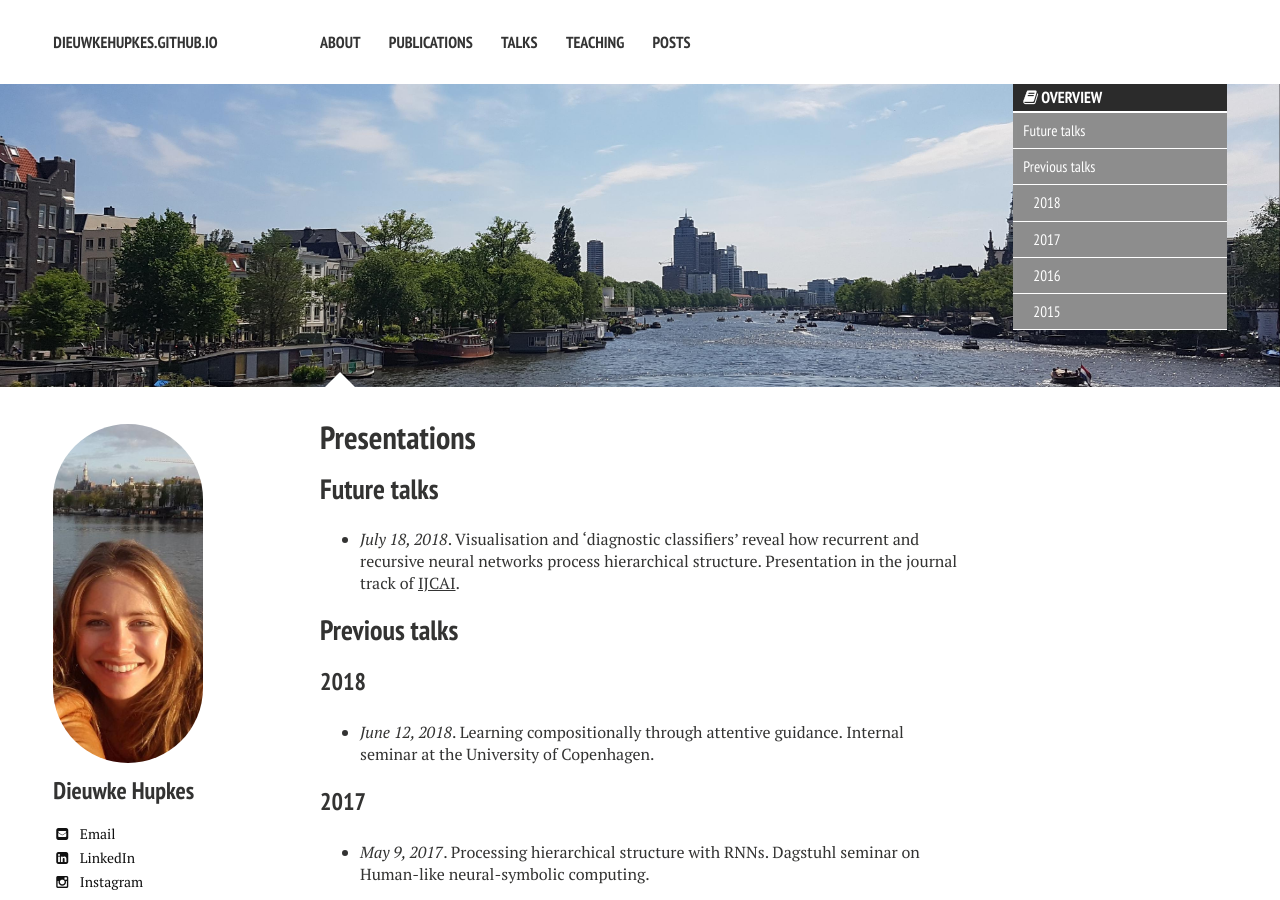
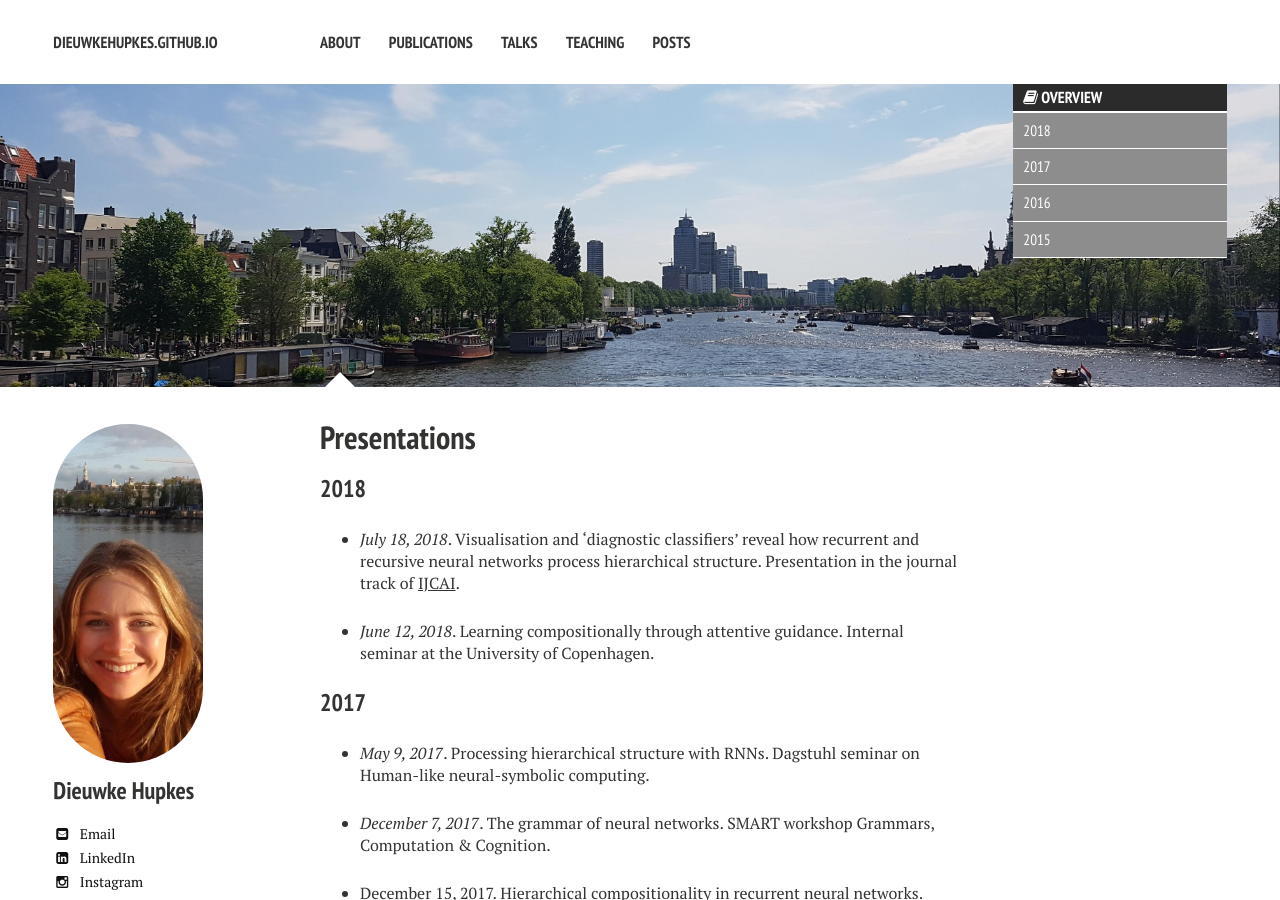
Before and after one commit to dieuwkehupkes/dieuwkehupkes.github.io, a Jekyll site: the page built from talks.md, in a window 1280 px wide and 900 px high. Built offline with Jekyll 4.4.1, drawn with Linux system fonts in a browser that asks for light colours; nearby versions of some CDN libraries.

Commit message:
move talk from future to past

```diff
--- a/talks/index.md
+++ b/talks.md
@@ -10,13 +10,10 @@ image:
 
 {% include _toc.html %}
 
-## Future talks
+### 2018
 
 * *July 18, 2018*. Visualisation and 'diagnostic classifiers' reveal how recurrent and recursive neural networks process hierarchical structure. Presentation in the journal track of [IJCAI](http://static.ijcai.org/2018-Program.html).
 
-## Previous talks
-
-### 2018
 
 * *June 12, 2018*. Learning compositionally through attentive guidance. Internal seminar at the University of Copenhagen.
 
```
